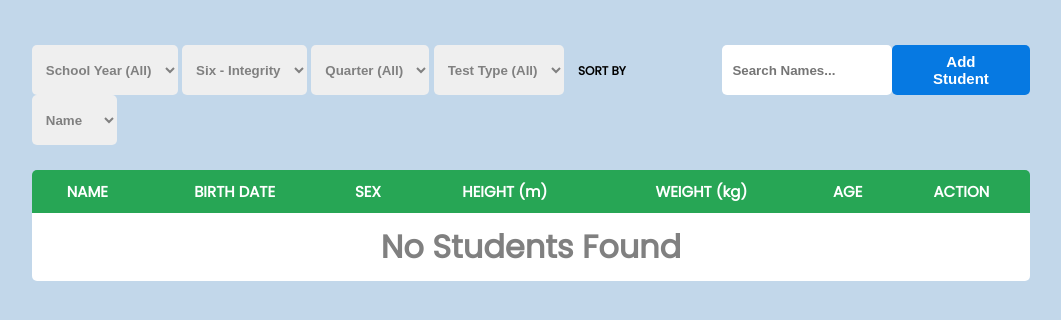
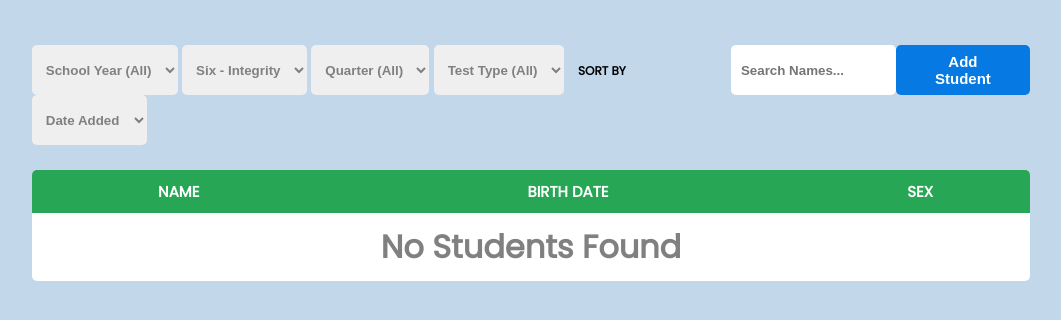
Before and after one commit to Zwelius/Phystats, a PHP site: page /list.php in a window 1280 px wide. Shown: the part 85-405 px from the top of the page, without its empty margins (109-1170 px from the left). Run offline with PHP 8.4, Linux system fonts and the light colour scheme; the visitor is signed in with stand-in values (Sample User, id 1); data comes from the database, SQL or seed files in the repository.

Commit message:
saving cuz goin to church

```diff
--- a/Phystats/css/list.css
+++ b/Phystats/css/list.css
@@ -94,3 +94,6 @@
     color: grey;
     padding: 10px;
 }
+tr:not(:first-child):hover{
+    opacity: 0.7;
+}
--- a/Phystats/list.php
+++ b/Phystats/list.php
@@ -78,14 +78,11 @@
                 case "name":
                     $list .= " ORDER BY `studentNAME`";
                     break;
-                case "height":
-                    $list .= " ORDER BY `height`";
+                case "sex":
+                    $list .= " ORDER BY `studentSEX`";
                     break;
-                case "weight":
-                    $list .= " ORDER BY `weight`";
-                    break;
-                case "age":
-                    $list .= " ORDER BY `age`";
+                case "bday":
+                    $list .= " ORDER BY `studentBIRTHDATE`";
                     break;
             }
             $studlist = mysqli_query($connection, $list);
@@ -163,18 +160,16 @@
                         </select>
                         <span>SORT BY</span>
                         <select name="sort" onchange="this.form.submit()">
+                            <option value="">Date Added</option>
                             <option value="name" <?php if (isset($_POST['sort']) && $_POST['sort'] === "name") {
                                 echo 'selected';
                             } ?>>Name</option>
-                            <option value="height" <?php if (isset($_POST['sort']) && $_POST['sort'] === "height") {
+                            <option value="sex" <?php if (isset($_POST['sort']) && $_POST['sort'] === "sex") {
                                 echo 'selected';
-                            } ?>>Height</option>
-                            <option value="weight" <?php if (isset($_POST['sort']) && $_POST['sort'] === "weight") {
+                            } ?>>Sex</option>
+                            <option value="bday" <?php if (isset($_POST['sort']) && $_POST['sort'] === "bday") {
                                 echo 'selected';
-                            } ?>>Weight</option>
-                            <option value="age" <?php if (isset($_POST['sort']) && $_POST['sort'] === "age") {
-                                echo 'selected';
-                            } ?>>Age</option>
+                            } ?>>Birth Date</option>
                         </select>
                     </form>
                     <input type="text" name="search" id="search" onkeyup="searchFunction()"
@@ -185,27 +180,21 @@
 
             <div>
                 <table class="list-table">
-                    <tr>
+                    <tr">
                         <th>NAME</th>
                         <th>BIRTH DATE</th>
                         <th>SEX</th>
-                        <th>HEIGHT (m)</th>
-                        <th>WEIGHT (kg)</th>
-                        <th>AGE</th>
-                        <th>ACTION</th>
-                    </tr>
 
                     <?php
                     while ($row = mysqli_fetch_assoc($studlist)) {
-                        echo "<tr>";
-                        echo "<td id='names'>{$row['studentNAME']}</td>";
-                        echo "<td>{$row['studentBIRTHDATE']}</td>";
-                        echo "<td>{$row['studentSEX']}</td>";
-                        echo "<td>{$row['height']}</td>";
-                        echo "<td>{$row['weight']}</td>";
-                        echo "<td>{$row['age']}</td>";
-                        echo "<td><a href='viewstudent.php?student_ID={$row['student_ID']}' target='_blank'></a>&nbsp;&nbsp;<a href='updatestudent.php?student_ID={$row['student_ID']}'><img class='action' src='assets/edit.png'></a>&nbsp;&nbsp;<a href='delete.php?student_ID={$row['student_ID']}'><img class='action' src='assets/delete.png'></a></td>";
-                        echo "</tr>";
+                        ?>
+                        <tr onclick="window.open('viewstudent.php?student_ID=<?php echo $row['student_ID'];?>', '_blank');">
+                        <td id='names'><?php echo $row['studentNAME']; ?></td>
+                        <td><?php echo $row['studentBIRTHDATE']; ?></td>
+                        <td><?php echo $row['studentSEX']; ?></td>
+                        <!--echo "<td><a href='viewstudent.php?student_ID={$row['student_ID']}' target='_blank'></a>&nbsp;&nbsp;<a href='updatestudent.php?student_ID={$row['student_ID']}'><img class='action' src='assets/edit.png'></a>&nbsp;&nbsp;<a href='delete.php?student_ID={$row['student_ID']}'><img class='action' src='assets/delete.png'></a></td>";
+                    --></tr>
+                        <?php
                         $hasStudents = true;
                     }
                     if (!$hasStudents) {
--- a/Phystats/viewstudent.php
+++ b/Phystats/viewstudent.php
@@ -6,11 +6,12 @@
 <html>
     <head>
         <meta charset="UTF-8">
-        <title></title>
+        <title>Phystats - Student Info</title>
     </head>
     <body>
         <?php
         // put your code here
         ?>
+        YURMOMS AHO
     </body>
 </html>
```
